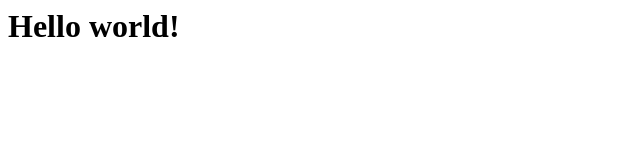
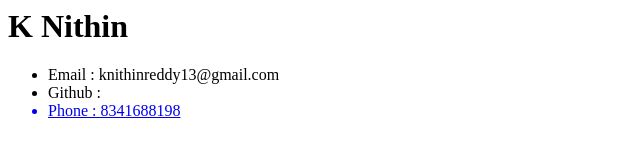
Before and after one commit to Nithin1317/gitcrt, a plain HTML site: page index.html in a window 1280 px wide. Shown: the whole page, without its empty margins (0-640 px from the left). Drawn offline with Linux system fonts and the light colour scheme.

Commit message:
changes made

```diff
--- a/index.html
+++ b/index.html
@@ -3,6 +3,14 @@
         <title> Resume</title>
     </head>
     <body>
-        <h1>Hello world!</h1>
+        <div>
+            <h1>K Nithin</h1>
+            <ul>
+                <li> Email : knithinreddy13@gmail.com </li>
+                <li>Github : <a href="github.com/Nithin1317/" /></li>
+                <li>Phone : 8341688198 </li>
+            </ul>
+        </div>
+
     </body>
 </html>
```
